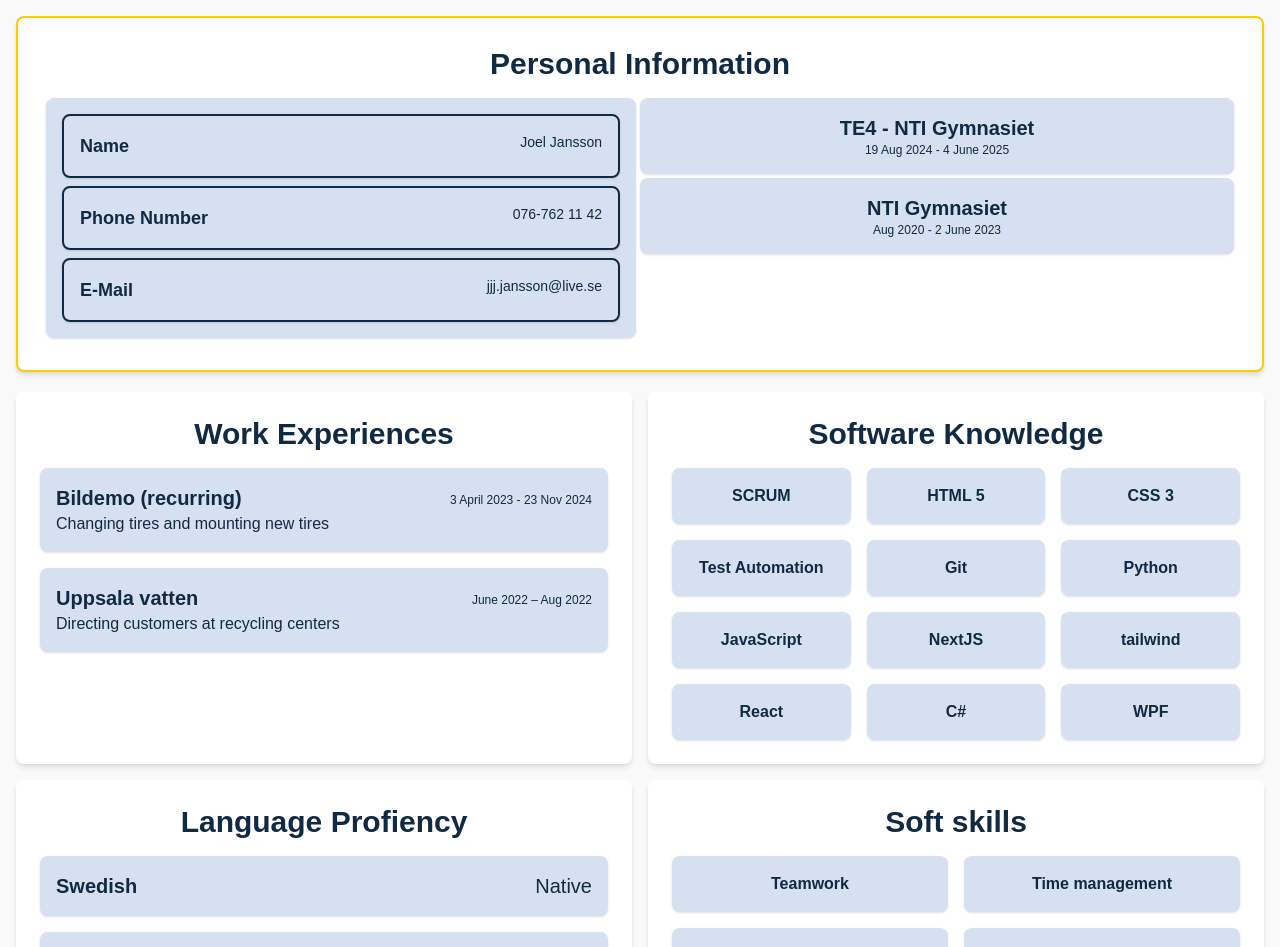
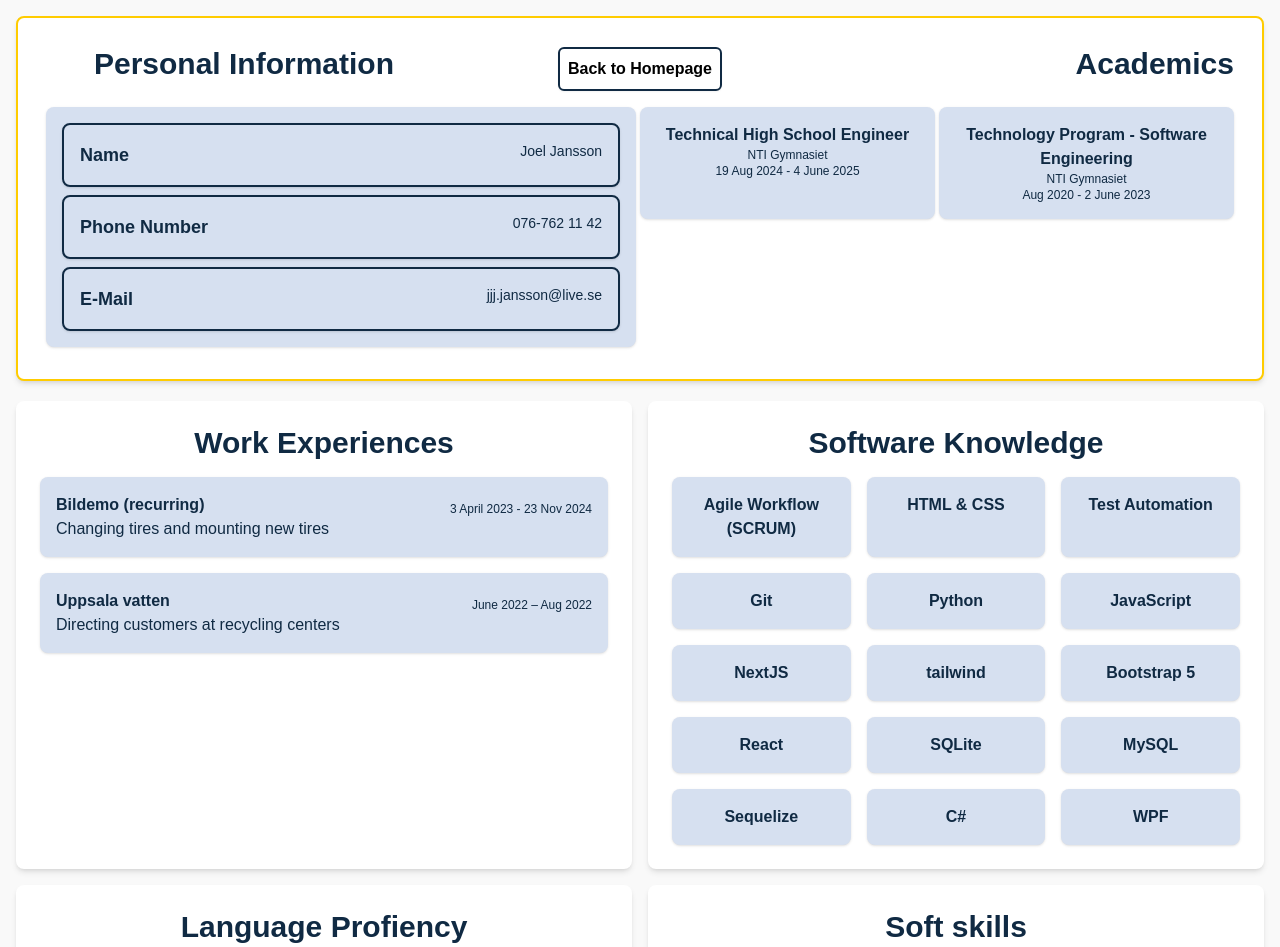
Before and after one commit to JoelJanssson/portfolio, a Next.js app: page /CV in a window 1280 px wide. Shown: the top 947 px of the page. Built offline with nearby package versions, Linux system fonts and the light colour scheme.

Commit message:
Updated styling on resumé
Changed some  information and added a button to go back to homepage

```diff
--- a/src/app/CV/page.js
+++ b/src/app/CV/page.js
@@ -4,7 +4,18 @@ export default function Page() {
     return (
         <div className="min-h-screen bg-[#f9f9f9] p-4">
             <div className="bg-white shadow-md rounded-lg p-7 border-solid border-2 border-gold">
-                    <h1 className="text-3xl font-bold text-center mb-4 text-dark-navy">Personal Information</h1>
+                <div className="grid grid-cols-3 sm:text-3xl text-base font-bold text-start text-dark-navy">
+                    <div className="text-3xl font-bold text-center text-dark-navy mb-4 hidden sm:block">Personal Information</div>
+                    <div className="text-3xl mb-4 font-bold text-center text-dark-navy">
+                        <a href="/portfolio">
+                            <button className="border-solid border-2 border-dark-navy px-2 py-2 rounded-md text-black text-base shadow-sm hover:bg-gray-100 whitespace-nowrap">
+                                Back to Homepage
+                            </button>
+                        </a>
+
+                    </div>
+                    <div className="sm:text-3xl text-base font-bold text-end text-dark-navy hidden sm:block mb-4">Academics</div>
+                </div>
                 <div className="grid grid-cols-1 sm:grid-cols-2">
                     <div className="bg-steel-blue-tint p-4 mb-1 rounded-lg shadow flex flex-col mr-1">
                         <div className="p-4 rounded-lg shadow border-solid border-2 border-dark-navy flex flex-col sm:flex-row justify-between mb-2">
@@ -21,13 +32,15 @@ export default function Page() {
                         </div>
                     </div>
                     <div>
-                        <div className="grid grid-cols-1 md:grid-cols-1 gap-1">
+                        <div className="grid grid-cols-1 md:grid-cols-2 gap-1">
                         <div className="bg-steel-blue-tint p-4 rounded-lg shadow">
-                            <h2 className="text-xl font-semibold text-center text-dark-navy">TE4 - NTI Gymnasiet</h2>
+                            <h2 className="text-l font-semibold text-center text-dark-navy">Technical High School Engineer</h2>
+                            <p className="text-xs text-center text-dark-navy">NTI Gymnasiet</p>
                             <p className="text-xs text-center text-dark-navy">19 Aug 2024 - 4 June 2025</p>
                         </div>
                         <div className="bg-steel-blue-tint p-4 rounded-lg shadow">
-                            <h2 className="text-xl font-semibold text-center text-dark-navy">NTI Gymnasiet</h2>
+                            <h2 className="text-l font-semibold text-center text-dark-navy">Technology Program - Software Engineering</h2>
+                            <p className="text-xs text-center text-dark-navy">NTI Gymnasiet</p>
                             <p className="text-xs text-center text-dark-navy">Aug 2020 - 2 June 2023</p>
                         </div>
                         </div>
@@ -40,14 +53,14 @@ export default function Page() {
                     <div className="grid grid-cols-1 md:grid-cols-1 gap-4">
                         <div className="bg-steel-blue-tint p-4 rounded-lg shadow flex justify-between items-start">
                             <div>
-                                <h2 className="text-xl font-semibold text-dark-navy">Bildemo (recurring)</h2>
+                                <h2 className="text-l font-semibold text-dark-navy">Bildemo (recurring)</h2>
                                 <p className="text-dark-navy">Changing tires and mounting new tires</p>
                             </div>
                             <h2 className="mt-2 text-xs text-dark-navy">3 April 2023 - 23 Nov 2024</h2>
                         </div>
                         <div className="bg-steel-blue-tint p-4 rounded-lg shadow flex justify-between items-start">
                             <div>
-                                <h2 className="text-xl font-semibold text-dark-navy">Uppsala vatten</h2>
+                                <h2 className="text-l font-semibold text-dark-navy">Uppsala vatten</h2>
                                 <p className="text-dark-navy">Directing customers at recycling centers</p>
                             </div>
                             <h2 className="mt-2 text-xs text-dark-navy">June 2022 – Aug 2022</h2>
@@ -57,16 +70,19 @@ export default function Page() {
                 <div className="bg-white shadow-md rounded-lg p-6">
                     <h1 className="text-3xl font-bold mb-4 text-center text-dark-navy">Software Knowledge</h1>
                     <div className="grid grid-cols-1 sm:grid-cols-2 md:grid-cols-3 gap-4">
-                        <div className="bg-steel-blue-tint text-l font-semibold p-4 rounded-lg shadow text-center text-dark-navy">SCRUM</div>
-                        <div className="bg-steel-blue-tint text-l font-semibold p-4 rounded-lg shadow text-center text-dark-navy">HTML 5</div>
-                        <div className="bg-steel-blue-tint text-l font-semibold p-4 rounded-lg shadow text-center text-dark-navy">CSS 3</div>
+                        <div className="bg-steel-blue-tint text-l font-semibold p-4 rounded-lg shadow text-center text-dark-navy">Agile Workflow (SCRUM)</div>
+                        <div className="bg-steel-blue-tint text-l font-semibold p-4 rounded-lg shadow text-center text-dark-navy">HTML & CSS</div>
                         <div className="bg-steel-blue-tint text-l font-semibold p-4 rounded-lg shadow text-center text-dark-navy">Test Automation</div>
                         <div className="bg-steel-blue-tint text-l font-semibold p-4 rounded-lg shadow text-center text-dark-navy">Git</div>
                         <div className="bg-steel-blue-tint text-l font-semibold p-4 rounded-lg shadow text-center text-dark-navy">Python</div>
                         <div className="bg-steel-blue-tint text-l font-semibold p-4 rounded-lg shadow text-center text-dark-navy">JavaScript</div>
                         <div className="bg-steel-blue-tint text-l font-semibold p-4 rounded-lg shadow text-center text-dark-navy">NextJS</div>
                         <div className="bg-steel-blue-tint text-l font-semibold p-4 rounded-lg shadow text-center text-dark-navy">tailwind</div>
+                        <div className="bg-steel-blue-tint text-l font-semibold p-4 rounded-lg shadow text-center text-dark-navy">Bootstrap 5</div>
                         <div className="bg-steel-blue-tint text-l font-semibold p-4 rounded-lg shadow text-center text-dark-navy">React</div>
+                        <div className="bg-steel-blue-tint text-l font-semibold p-4 rounded-lg shadow text-center text-dark-navy">SQLite</div>
+                        <div className="bg-steel-blue-tint text-l font-semibold p-4 rounded-lg shadow text-center text-dark-navy">MySQL</div>
+                        <div className="bg-steel-blue-tint text-l font-semibold p-4 rounded-lg shadow text-center text-dark-navy">Sequelize</div>
                         <div className="bg-steel-blue-tint text-l font-semibold p-4 rounded-lg shadow text-center text-dark-navy">C#</div>
                         <div className="bg-steel-blue-tint text-l font-semibold p-4 rounded-lg shadow text-center text-dark-navy">WPF</div>
                     </div>
@@ -75,12 +91,12 @@ export default function Page() {
                     <h1 className="text-3xl font-bold mb-4 text-center text-dark-navy">Language Profiency</h1>
                     <div className="grid grid-cols-1 md:grid-cols-1 gap-4">
                         <div className="bg-steel-blue-tint p-4 rounded-lg shadow flex justify-between">
-                            <h2 className="text-xl font-semibold text-dark-navy">Swedish</h2>
-                            <p className="text-xl text-dark-navy">Native</p>
+                            <h2 className="text-l font-semibold text-dark-navy">Swedish</h2>
+                            <p className="text-l text-dark-navy">Native</p>
                         </div>
                         <div className="bg-steel-blue-tint p-4 rounded-lg shadow flex justify-between">
-                            <h2 className="text-xl font-semibold text-dark-navy">English</h2>
-                            <p className="text-xl text-dark-navy">Fluent</p>
+                            <h2 className="text-l font-semibold text-dark-navy">English</h2>
+                            <p className="text-l text-dark-navy">Fluent</p>
                         </div>
                     </div>
                 </div>
```
